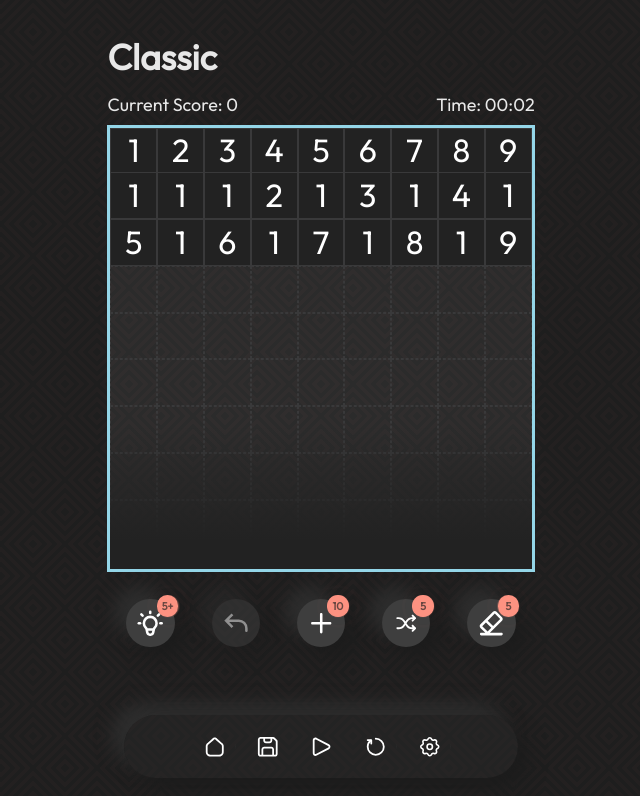
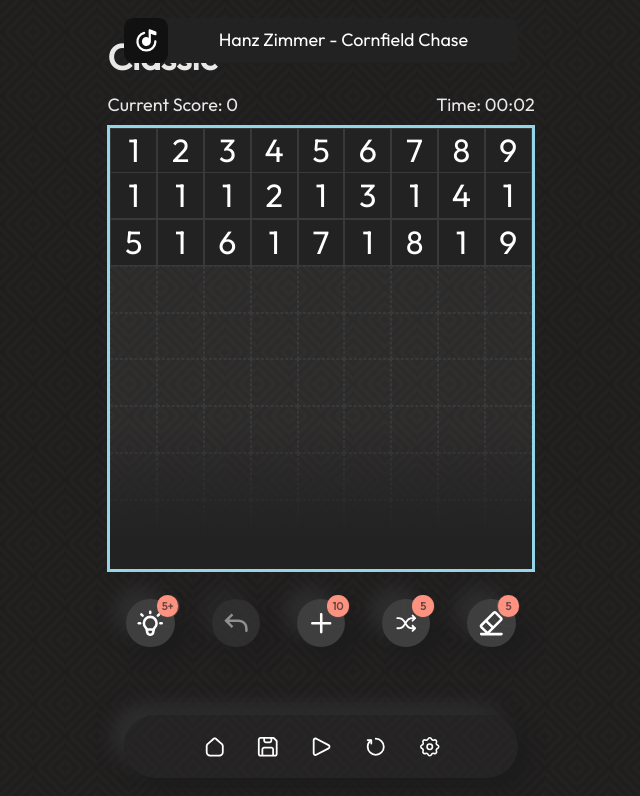
Before and after one commit to shishkinsa997/pair-em-up, a website built with Vite: page pair-em-up/index.html in a window 1280 px wide. Both pictures are taken after a click on the button "Classic". Shown: the whole page, without its empty margins (319-959 px from the left). Built offline with nearby package versions, Linux system fonts and the light colour scheme.

Commit message:
feat: add toast for music

```diff
--- a/pair-em-up/src/js/constants.js
+++ b/pair-em-up/src/js/constants.js
@@ -28,7 +28,7 @@ const state = {
   movesMade: 0,
 };
 
-let tState = {
+const tState = {
   currentTutorialStep: 0,
   grid: [],
   selectedIndices: [],
--- a/pair-em-up/src/js/ui.js
+++ b/pair-em-up/src/js/ui.js
@@ -692,12 +692,44 @@ export function buildUI(root) {
       audioPlayer.src = paths[currentTrack];
       console.log("Now playing: ", trackNames[currentTrack]);
       audioPlayer.play();
+      launchToast(trackNames[currentTrack]);
     } else {
       currentTrack = 0;
     }
   });
+  const toast = el("div", {
+    className: "toast",
+    attrs: {
+      role: "alert",
+    },
+  });
+  const toastIcon = el("div", {
+    className: "toast__img",
+    attrs: {
+      role: "img",
+    },
+    html: `
+    <svg
+      max-width="1.5rem"
+      max-height="1.5rem" viewBox="0 0 24 24" fill="none" xmlns="http://www.w3.org/2000/svg"><path d="M9.772 4.28c.56-.144 1.097.246 1.206.814.1.517-.263 1.004-.771 1.14A7 7 0 1 0 19 12.9c.009-.5.4-.945.895-1 .603-.067 1.112.371 1.106.977L21 13c0 .107-.002.213-.006.32a.898.898 0 0 1 0 .164l-.008.122a9 9 0 0 1-9.172 8.392A9 9 0 0 1 9.772 4.28z"
+      fill="#ffffffff"/><path d="M15.93 13.753a4.001 4.001 0 1 1-6.758-3.581A4 4 0 0 1 12 9c.75 0 1.3.16 2 .53 0 0 .15.09.25.17-.1-.35-.228-1.296-.25-1.7a58.75 58.75 0 0 1-.025-2.035V2.96c0-.52.432-.94.965-.94.103 0 .206.016.305.048l4.572 1.689c.446.145.597.23.745.353.148.122.258.27.33.446.073.176.108.342.108.801v1.16c0 .518-.443.94-.975.94a.987.987 0 0 1-.305-.049l-1.379-.447-.151-.05c-.437-.14-.618-.2-.788-.26a5.697 5.697 0 0 1-.514-.207 3.53 3.53 0 0 1-.213-.107c-.098-.05-.237-.124-.521-.263L16 6l.011 7c0 .255-.028.507-.082.753h.001z"
+      fill="#ffffffff"/>
+    </svg>`
+  });
+  const toastText = el("div", {
+    className: "toast__text",
+    text: `${trackNames[currentTrack]}`,
+  });
+  function launchToast() {
+    toastText.textContent = `${trackNames[currentTrack]}`;
+    toast.classList.add("toast__show");
+    setTimeout(function () {
+      toast.classList.remove("toast__show");
+    }, 5000);
+  };
+  toast.append(toastIcon, toastText);
 
-  root.appendChild(audioPlayer);
+  root.append(audioPlayer, toast);
   root.appendChild(app);
 
   // ux
@@ -778,10 +810,12 @@ export function buildUI(root) {
     tutorialScreen.setAttribute("hidden", "");
     gameScreen.removeAttribute("hidden");
     audioPlayer.volume = 0.3;
-    if (loadSettings().music) {
+    if (loadSettings().music && audioPlayer.paused) {
       audioPlayer.play();
+      launchToast();
       console.log("Now playing: ", trackNames[currentTrack]);
     }
+    console.log(audioPlayer.paused);
     startTimer();
     renderGrid();
     updateHud();
--- a/pair-em-up/src/styles/main.scss
+++ b/pair-em-up/src/styles/main.scss
@@ -610,8 +610,95 @@ button {
   background-color: #ff0000 !important;
 }
 
+
+.toast {
+  visibility: hidden;
+  opacity: 0;
+  max-width: 2.5rem;
+  height: 2.5rem;
+  margin: auto;
+  background-color: v.$color-black;
+  color: v.$color-white;
+  text-align: center;
+  border-radius: 0.5rem;
+  position: fixed;
+  z-index: 1;
+  left: 0;right:0;
+  top: 1rem;
+  font-size: 1rem;
+  white-space: nowrap;
+  overflow: hidden;
+
+  .toast__img {
+    display: flex;
+    width: 2.5rem;
+    height: 2.5rem;
+    float: left;
+    object-position: center center;
+    box-sizing: border-box;
+    border-radius: 0.5rem;
+    background-color: #111;
+    color: #fff;
+
+    svg {
+      margin: auto;
+      padding: 0.5rem;
+    }
+  }
+
+  .toast__text {
+    color: v.$color-white;
+    line-height: 2.5rem;
+    margin: auto;
+    text-align: center;
+    overflow: hidden;
+    white-space: nowrap;
+  }
+}
+
+.toast__show {
+    visibility: visible;
+    opacity: 1;
+    animation: fadein 0.5s,
+      expand 0.5s 0.5s,
+      stay 3s 1s,
+      shrink 0.5s 4s,
+      fadeout 0.5s 4.5s,
+      ending 0.5s 5s;
+}
+
 [hidden] {
   display: none;
+}
+
+@keyframes fadein {
+    from {top: 0; opacity: 0;}
+    to {top: 1rem; opacity: 1;}
+}
+
+@keyframes expand {
+    from {min-width: 3rem}
+    to {min-width: 22rem}
+}
+
+@keyframes stay {
+    from {min-width: 22rem}
+    to {min-width: 22rem}
+}
+
+@keyframes shrink {
+    from {min-width: 22rem;}
+    to {min-width: 3rem;}
+}
+
+@keyframes fadeout {
+    from {top: 1rem; opacity: 1;}
+    to {top: 0; opacity: 0;}
+}
+
+@keyframes ending {
+    from {top: -1rem; opacity: 0;}
+    to {top: -1rem; opacity: 0;}
 }
 
 @keyframes center-pulse {
```
